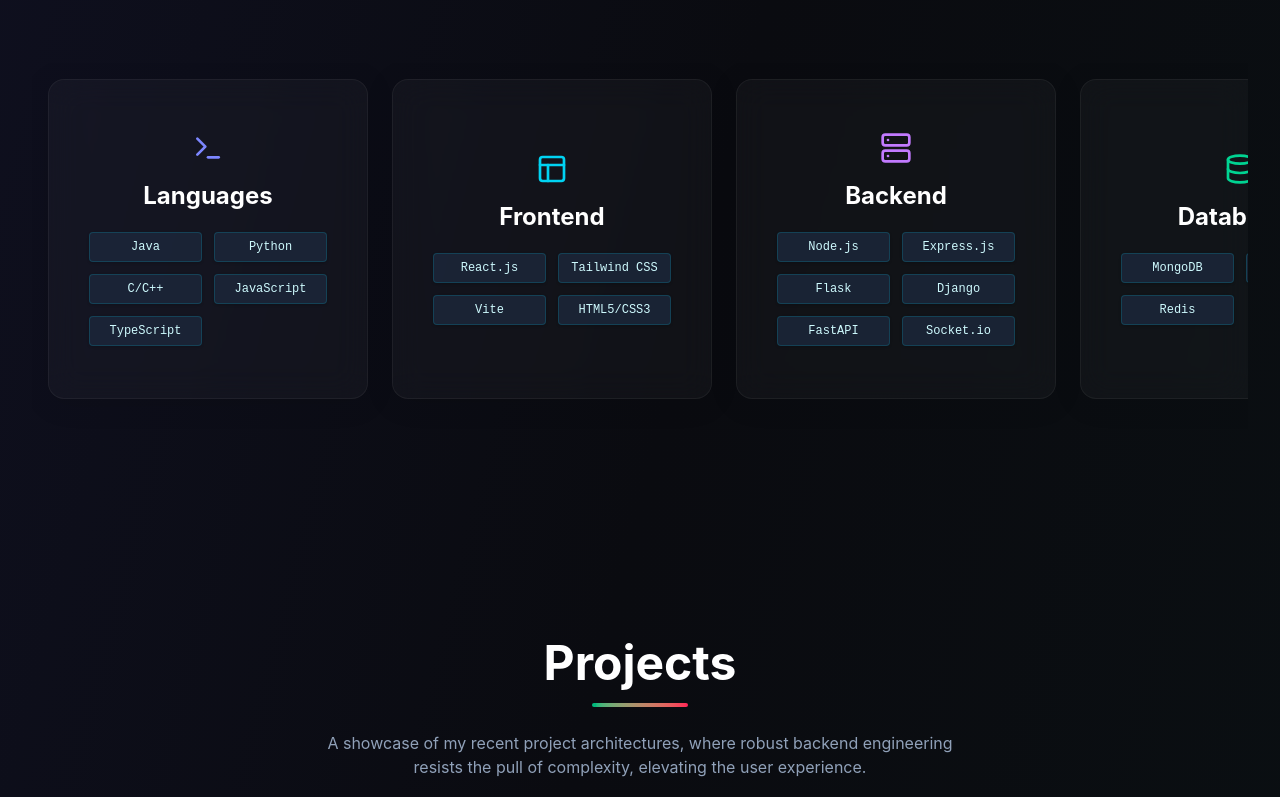
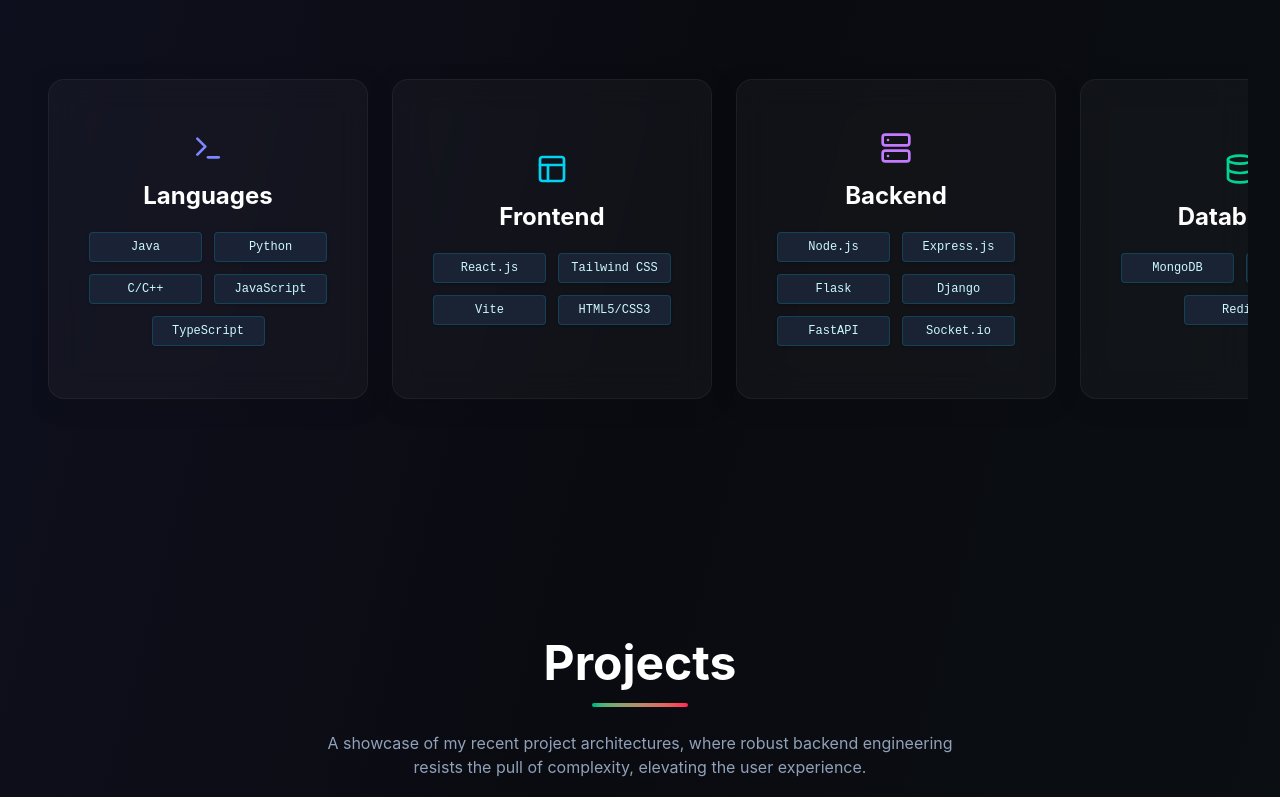
Before and after one commit to Aranya5/Portfolio-Aranya, a React (Vite) app: page / in a window 1280 px wide. Shown: the part 2000-2797 px from the top of the page. Built offline with nearby package versions, Linux system fonts and the light colour scheme.

Commit message:
skill section update

```diff
--- a/src/components/Skills.tsx
+++ b/src/components/Skills.tsx
@@ -150,11 +150,11 @@ export default function Skills() {
                 <h3 className="text-xl md:text-2xl font-bold font-serif mb-5 text-white group-hover:text-cyan-300 transition-colors">
                   {category.title}
                 </h3>
-                <div className="grid grid-cols-2 gap-3 w-full px-2">
+                <div className="flex flex-wrap justify-center gap-3 w-full px-2">
                   {category.skills.map((skill, sIdx) => (
                     <span
                       key={sIdx}
-                      className="px-2 py-1.5 text-xs font-mono rounded bg-slate-800/80 text-cyan-100 border border-cyan-500/20 shadow-sm flex items-center justify-center text-center"
+                      className="w-[calc(50%-6px)] px-2 py-1.5 text-xs font-mono rounded bg-slate-800/80 text-cyan-100 border border-cyan-500/20 shadow-sm flex items-center justify-center text-center"
                     >
                       {skill}
                     </span>
```
